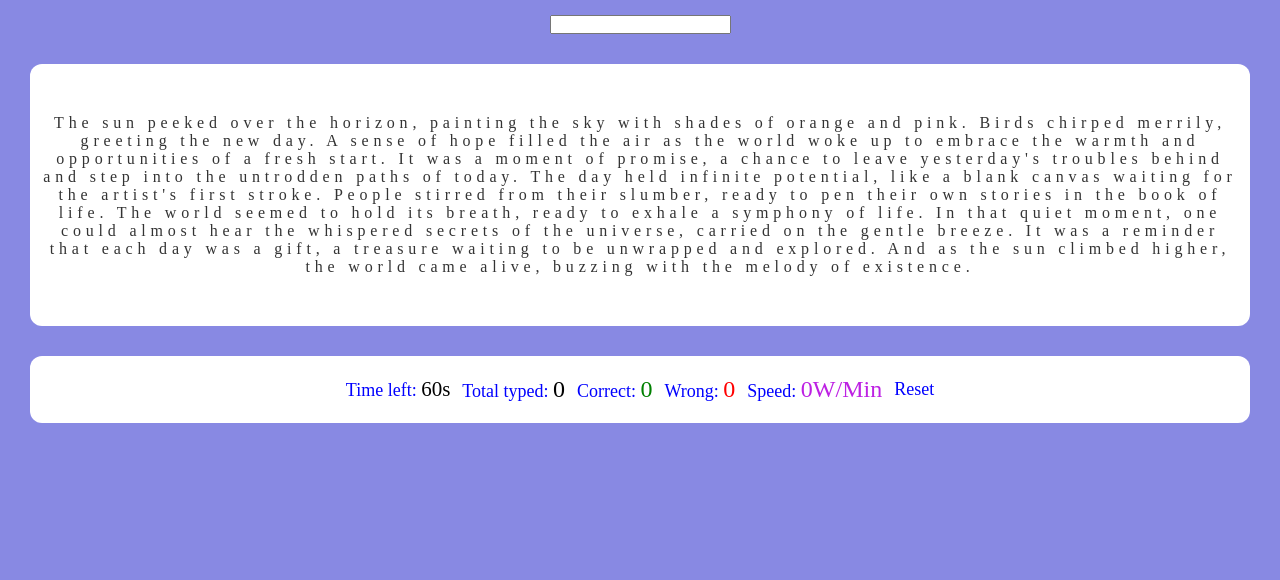
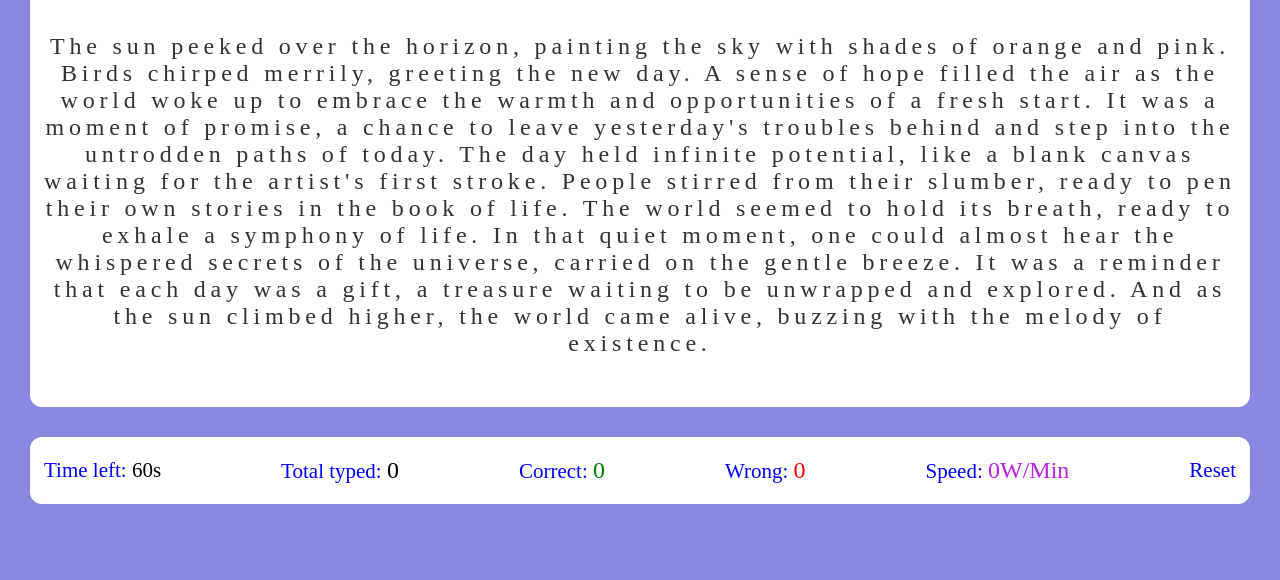
Before and after one commit to sudip22-p/typing_speed_test, a plain HTML site: page index.html in a window 1280 px wide. Shown: the part 220-800 px from the top of the page. Drawn offline with Linux system fonts and the light colour scheme.

Commit message:
stylesheet  page updated

```diff
--- a/style.css
+++ b/style.css
@@ -27,16 +27,16 @@
 }
 .paragraph-wrapper p{
     color: #333;
-    letter-spacing: 0.3em;
-    font-size: 16px;
+    letter-spacing: 0.2em;
+    font-size: 24px;
 }
 .measures{
     color: blue;
-    font-size: 18px;
+    font-size: 21px;
     display: flex;
     justify-content:center;
     align-items: center;
-    gap: 12px;
+    gap: 120px;
     background-color: white;
     width: 100%;
     padding: 20px 10px;
```
